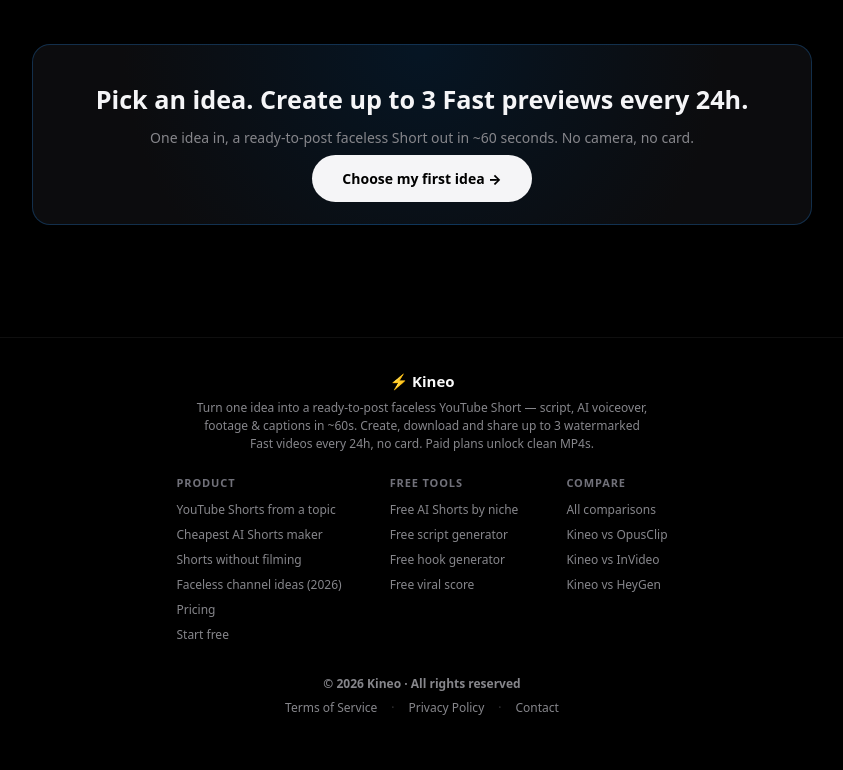
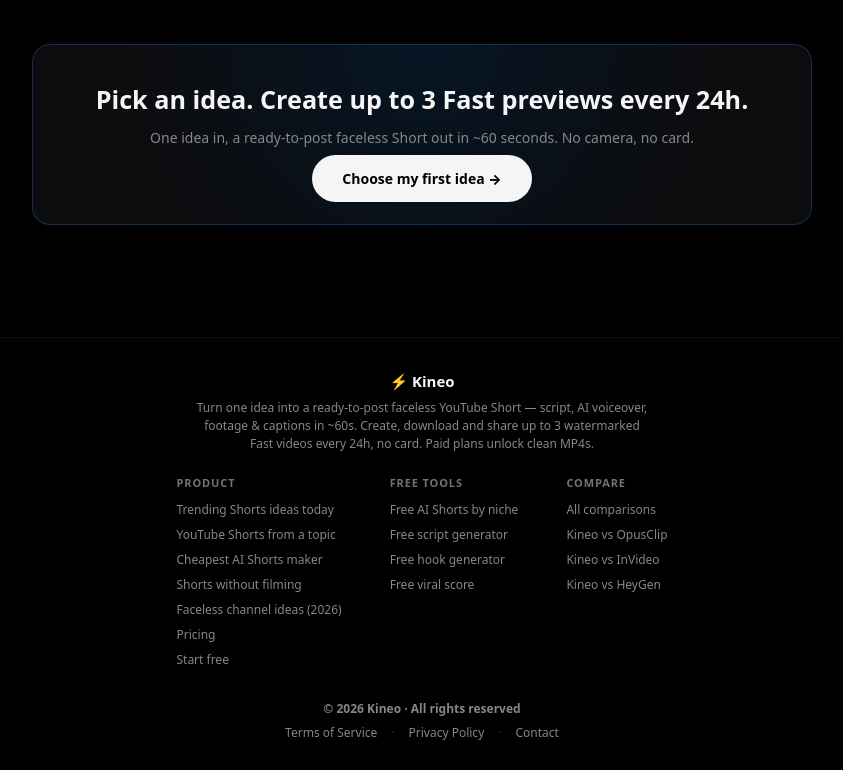
Before and after one commit to josephsskaf-hub/shortsforgeai, a Next.js app: page /faceless-channel-ideas in a window 1280 px wide. Shown: the part 9975-10745 px from the top of the page, without its empty margins (218-1061 px from the left). Before the commit the page ends 10720 px from the top, so only its background shows below. Built offline with nearby package versions, Linux system fonts and the light colour scheme; no server answers.

Commit message:
PUSH #40 expose Viral Now to organic discovery

```diff
--- a/app/sitemap.ts
+++ b/app/sitemap.ts
@@ -10,12 +10,13 @@ import { PUBLIC_EXAMPLES } from '@/lib/publicExamples'
 const BASE = 'https://www.usekineo.com'
 // Advance this only when the public acquisition cluster materially changes.
 // Using the request time for every URL makes lastModified meaningless.
-const LAST_MODIFIED = new Date('2026-07-16T00:00:00.000Z')
+const LAST_MODIFIED = new Date('2026-07-17T00:00:00.000Z')
 
 export default function sitemap(): MetadataRoute.Sitemap {
   const routes: { path: string; priority: number; freq: 'daily' | 'weekly' | 'monthly' }[] = [
     { path: '', priority: 1.0, freq: 'daily' },
     { path: '/pricing', priority: 0.9, freq: 'weekly' },
+    { path: '/viral-now', priority: 0.9, freq: 'daily' },
     { path: '/pt', priority: 0.9, freq: 'weekly' },
     { path: '/free-script-generator', priority: 0.8, freq: 'weekly' },
     { path: '/free-hook-generator', priority: 0.8, freq: 'weekly' },
--- a/components/Footer.tsx
+++ b/components/Footer.tsx
@@ -26,6 +26,7 @@ const navGroups: { title: string; links: { href: string; label: string }[] }[] =
   {
     title: 'Product',
     links: [
+      { href: '/viral-now', label: 'Trending Shorts ideas today' },
       { href: '/youtube-shorts-from-topic', label: 'YouTube Shorts from a topic' },
       { href: '/cheapest-ai-shorts-maker', label: 'Cheapest AI Shorts maker' },
       { href: '/ai-shorts-without-filming', label: 'Shorts without filming' },
```
Also changed, not shown: public/llms.txt.
